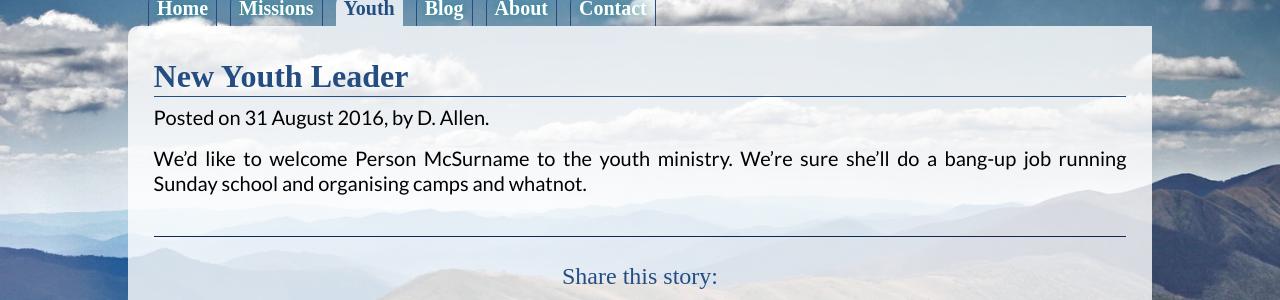
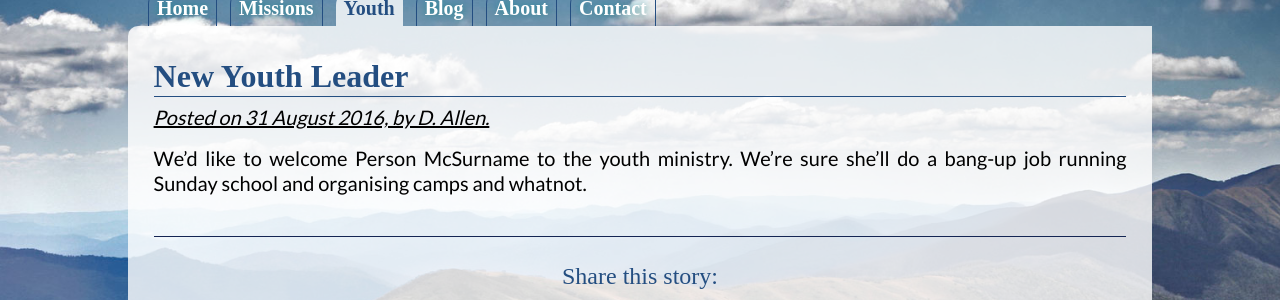
Before and after one commit to churchforlife/churchforlife.github.io, a Jekyll site: the page built from _posts/2016-08-31-new-youth-leader.md, in a window 1280 px wide. Shown: the part 128-428 px from the top of the page. Built offline with Jekyll 4.4.1, drawn with Linux system fonts in a browser that asks for light colours; nearby versions of some CDN libraries; some web fonts are replaced.

Commit message:
style [posted by...] p in post

```diff
--- a/css/main.css
+++ b/css/main.css
@@ -279,6 +279,11 @@ MAIN CONTENT
 .separator {
 	margin: 0.5rem 0;
 	border-top: solid 1px #142553;
+}
+
+.posted {
+	text-decoration: underline;
+	font-style: italic;
 }
 
 em {
```
